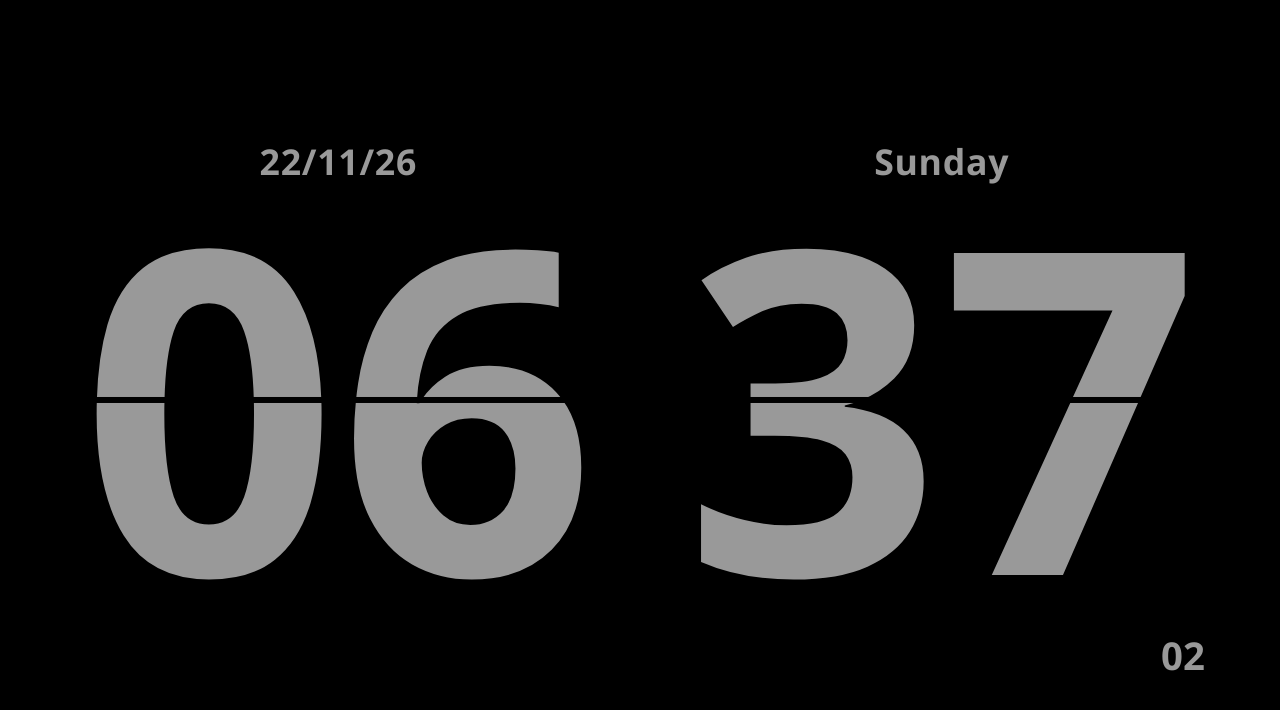
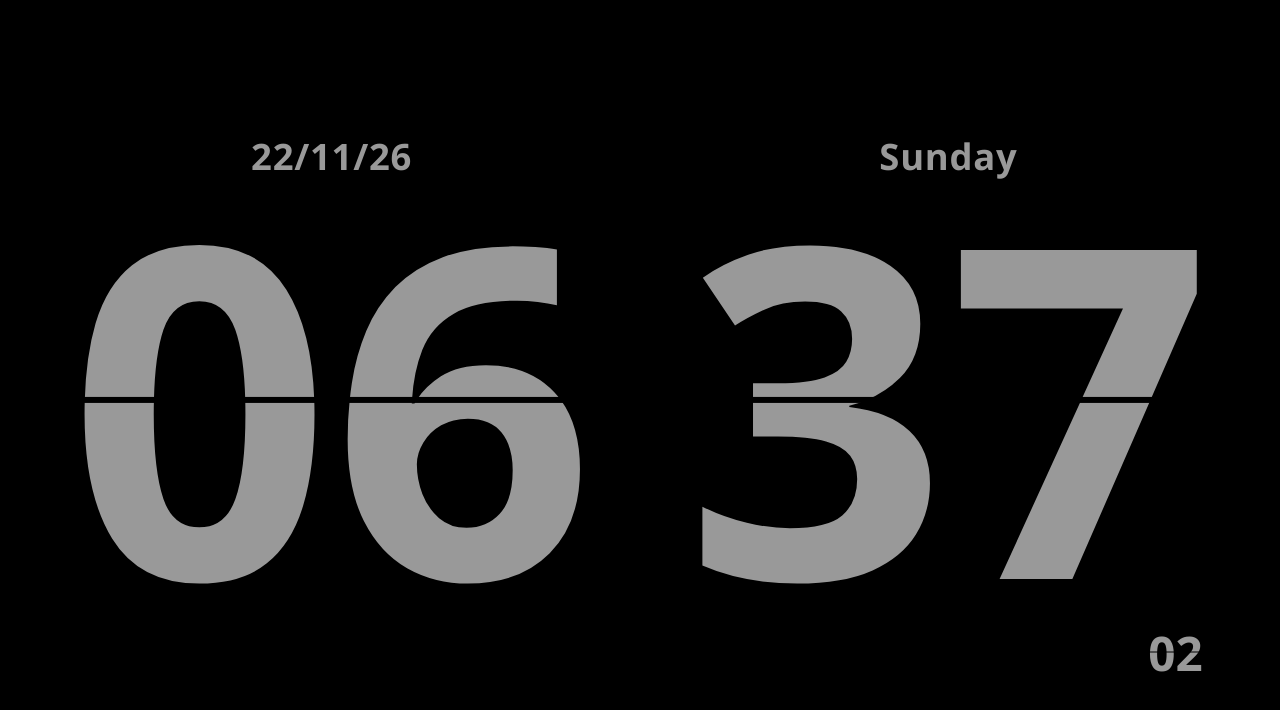
Before and after one commit to junaidalam10x/flip-clock, a plain HTML site: page index.html in a window 1280 px wide. Drawn offline with Linux system fonts and the light colour scheme.

Commit message:
Add files via upload

```diff
--- a/index.html
+++ b/index.html
@@ -20,7 +20,7 @@ body{font-family:"Rubik","Barlow","Segoe UI",Roboto,system-ui,sans-serif;color:v
 body.card{--flapbg:var(--card)}
 
 #stage{position:fixed;inset:0;display:flex;align-items:center;justify-content:center;
-  gap:calc(var(--s)*.1);flex-direction:column}
+  gap:calc(var(--s)*var(--g,.1));flex-direction:column}
 @media (orientation:landscape){#stage{flex-direction:row}}
 
 .blk{position:relative;width:var(--s);height:var(--s);flex:none}
@@ -33,6 +33,11 @@ body:not(.card) .lbl{top:calc(var(--s)*.02)}
 body:not(.card) .sub.l{left:calc(var(--s)*.02)} body:not(.card) .sub.r{right:calc(var(--s)*.02)}
 body:not(.card) .sub{bottom:calc(var(--s)*.0)}
 .hid{display:none}
+.unit.mini{inset:auto;right:calc(var(--s)*.06);bottom:calc(var(--s)*.045);width:calc(var(--s)*.15);height:calc(var(--s)*.1);
+  --f:calc(var(--s)*.085);perspective:calc(var(--s)*.6);z-index:6}
+.unit.mini::after{height:1px;background:var(--flapbg)}
+.mini span{font-weight:700}
+body:not(.card) .unit.mini{right:calc(var(--s)*.02);bottom:0}
 
 .unit{position:absolute;inset:0;perspective:calc(var(--s)*3)}
 .unit::after{content:"";position:absolute;left:0;right:0;top:50%;height:max(2px,calc(var(--s)*.011));
@@ -67,7 +72,7 @@ body:not(.card) .sub{bottom:calc(var(--s)*.0)}
 <body>
 <div id="stage">
   <div class="blk"><div class="lbl" id="lbl1"></div><div class="unit" id="u1"></div><div class="sub l" id="ampm"></div></div>
-  <div class="blk"><div class="lbl" id="lbl2"></div><div class="unit" id="u2"></div><div class="sub r" id="sec"></div></div>
+  <div class="blk"><div class="lbl" id="lbl2"></div><div class="unit" id="u2"></div><div class="unit mini" id="u3"></div></div>
 </div>
 
 <nav id="rail" aria-label="Controls">
@@ -95,8 +100,8 @@ body:not(.card) .sub{bottom:calc(var(--s)*.0)}
 
   /* ---------- flip digit pair ---------- */
   class Flip {
-    constructor(host) {
-      this.host = host; this.v = null;
+    constructor(host, d = 260) {
+      this.host = host; this.v = null; this.d = d;
       host.innerHTML = '<div class="half t"><span></span></div><div class="half b"><span></span></div>';
       this.t = host.children[0].firstChild; this.b = host.children[1].firstChild;
     }
@@ -111,13 +116,13 @@ body:not(.card) .sub{bottom:calc(var(--s)*.0)}
       const old = this.v; this.v = v;
       if (old === null || !animate || reduce) { this.t.textContent = v; this.b.textContent = v; return; }
       this.t.textContent = v;                  // new top shows behind the falling flap
-      const ft = this.flap('t', old), fb = this.flap('b', v), d = 260;
+      const ft = this.flap('t', old), fb = this.flap('b', v), d = this.d;
       ft.animate([{ transform: 'rotateX(0)' }, { transform: 'rotateX(-90deg)' }], { duration: d, easing: 'ease-in', fill: 'forwards' });
       const a = fb.animate([{ transform: 'rotateX(90deg)' }, { transform: 'rotateX(0)' }], { duration: d, delay: d, easing: 'ease-out', fill: 'both' });
       a.onfinish = () => { this.b.textContent = this.v; ft.remove(); fb.remove(); };
     }
   }
-  const hours = new Flip($('u1')), mins = new Flip($('u2'));
+  const hours = new Flip($('u1')), mins = new Flip($('u2')), secs = new Flip($('u3'), 150);
 
   /* ---------- layout: fit any screen ---------- */
   let ratio = 1.2;                              // width of "88" per 1em in the active font
@@ -127,9 +132,11 @@ body:not(.card) .sub{bottom:calc(var(--s)*.0)}
     ratio = c.measureText('88').width / 100 || 1.2;
   }
   function layout() {
-    const W = innerWidth, H = innerHeight, portrait = H >= W, gap = 0.1;
-    const s = portrait ? Math.min(W * (S.card ? .86 : .96), (H * .9) / (2 + gap))
-                       : Math.min(H * (S.card ? .8 : .86), (W * .9) / (2 + gap));
+    const W = innerWidth, H = innerHeight, portrait = H >= W;
+    const n = 2, gap = .1, tot = n + gap * (n - 1);
+    const s = portrait ? Math.min(W * (S.card ? .86 : .96), (H * .92) / tot)
+                       : Math.min(H * (S.card ? .8 : .86), (W * .92) / tot);
+    root.style.setProperty('--g', gap);
     const fit = S.card ? .8 : .94;
     root.style.setProperty('--s', s + 'px');
     root.style.setProperty('--f', Math.min(s * .95, fit * s / ratio) + 'px');
@@ -142,14 +149,13 @@ body:not(.card) .sub{bottom:calc(var(--s)*.0)}
     $('bFmt').textContent = S.h24 ? '24' : '12';
     $('bSec').classList.toggle('off', !S.sec);
     $('bDate').classList.toggle('off', !S.date);
-    $('sec').classList.toggle('hid', !S.sec);
+    $('u3').classList.toggle('hid', !S.sec);
     $('lbl1').classList.toggle('hid', !S.date);
     $('lbl2').classList.toggle('hid', !S.date);
     layout(); tick(false);
   }
 
   /* ---------- clock ---------- */
-  let lastSec = -1;
   function tick(animate = true) {
     const n = new Date(), h = n.getHours();
     const hh = S.h24 ? pad(h) : pad(h % 12 || 12);
@@ -157,11 +163,7 @@ body:not(.card) .sub{bottom:calc(var(--s)*.0)}
     $('ampm').textContent = S.h24 ? '' : (h >= 12 ? 'PM' : 'AM');
     $('lbl1').textContent = pad(n.getDate()) + '/' + pad(n.getMonth() + 1) + '/' + pad(n.getFullYear() % 100);
     $('lbl2').textContent = n.toLocaleDateString('en-US', { weekday: 'long' });
-    const sec = n.getSeconds();
-    if (sec !== lastSec) {
-      lastSec = sec; const el = $('sec'); el.textContent = pad(sec);
-      if (S.sec && animate && !reduce) el.animate([{ transform: 'translateY(35%)', opacity: 0 }, { transform: 'none', opacity: 1 }], { duration: 180 });
-    }
+    secs.set(pad(n.getSeconds()), animate);
   }
   (function loop() { tick(); setTimeout(loop, 1000 - (Date.now() % 1000) + 5); })();
 
--- a/sw.js
+++ b/sw.js
@@ -1,4 +1,4 @@
-const CACHE = 'flip-clock-v1';
+const CACHE = 'flip-clock-v3';
 const ASSETS = ['./', 'index.html', 'manifest.webmanifest',
   'icon-192.png', 'icon-512.png', 'maskable-512.png'];
 
```
